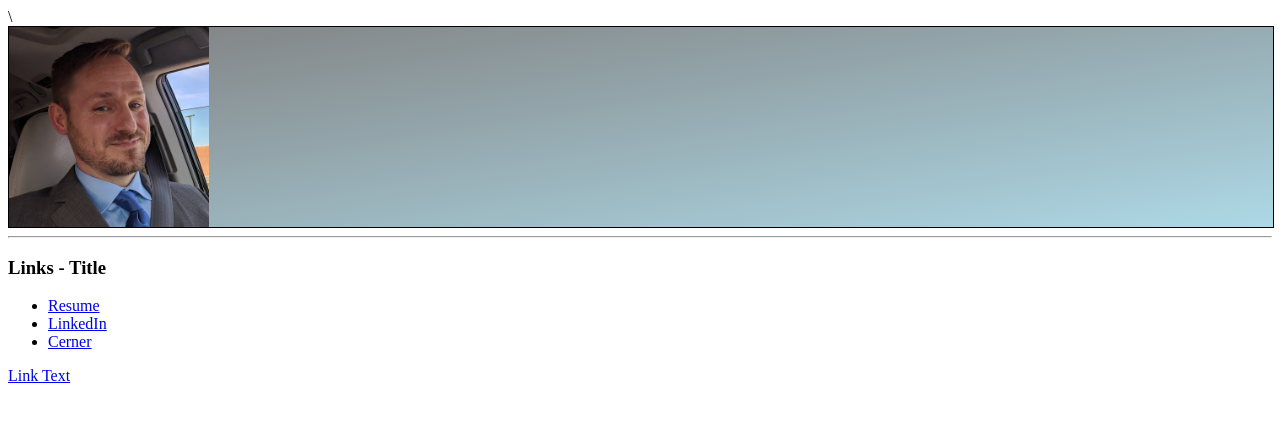
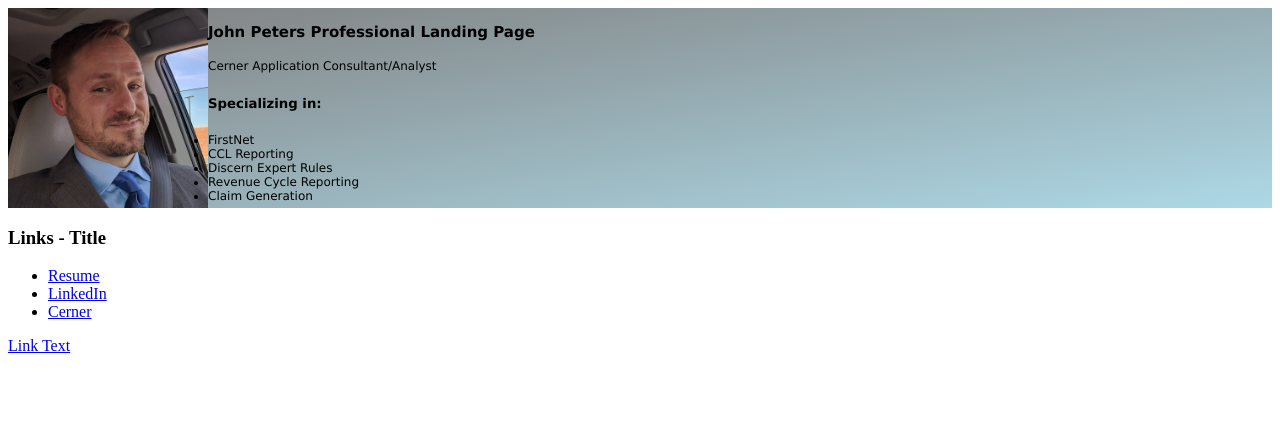
Before and after one commit to petersjohn/CSSCheckup, a plain HTML site: page index.html in a window 1280 px wide. Drawn offline with Linux system fonts and the light colour scheme.

Commit message:
latest updates

```diff
--- a/index.html
+++ b/index.html
@@ -8,14 +8,25 @@
     <link rel="stylesheet" type="text/css" href="../CSSCheckup/main.css">
 </head>
 <body>
-  <div id="header">\</div>
-    <div class="background1">
-        <!--<div id="image1">-->
-            <img src="../CSSCheckup/assets/HeadShot.PNG">
-        <!--</div>-->
-    </div>
+   <div id="background1">
 
-    <hr />
+       <img src="../CSSCheckup/assets/HeadShot.PNG">
+       <p>John Peters Professional Landing Page</p>
+       <br />
+       <span style="font-family: Verdana, Geneva, Tahoma, sans-serif; font-size: 12px;">
+        Cerner Application Consultant/Analyst</span>
+        <h5 style="font-family: Verdana, Geneva, Tahoma, sans-serif;">
+        Specializing in:</h3>
+        <ul style="font-family: Verdana, Geneva, Tahoma, sans-serif; font-size: 12px;">
+            <li>FirstNet</li>
+            <li>CCL Reporting</li>
+            <li>Discern Expert Rules</li>
+            <li>Revenue Cycle Reporting</li>
+            <li>Claim Generation</li>
+        </ul>
+        </span>
+
+   </div>
 
     <div class="nav">
         <h3> Links - Title</h3>
--- a/main.css
+++ b/main.css
@@ -1,29 +1,20 @@
-.wrapper{
-    margin: 5px;
-}
 
-#header1{
-    font-family: Verdana, sans-serif;
-    font-weight: bold;
-}
+#background1 {
+     background-image: linear-gradient(to bottom right,gray, lightblue);
+     height: 200px;
+    }
 
-img{
+#background1 img{
     height: 200px;
     width: 200px;
-    position: relative;
-    top: 0;
-    bottom: 0;
-    left: 0;
-    right: 0;
-    margin: auto;
+    float: left;
 
 }
 
-.background1 {
-    width: 100%;
-    height: 200px;
-    margin: 0 auto;
-    border: 1px solid black;
-    position: relative;
-    background-image: linear-gradient(to bottom right,gray, lightblue);
+#background1 p{
+    font-family: Verdana, sans-serif;
+    font-size: 15px;
+    font-weight: bold;
+    display: inline-block;
+
 }
```
